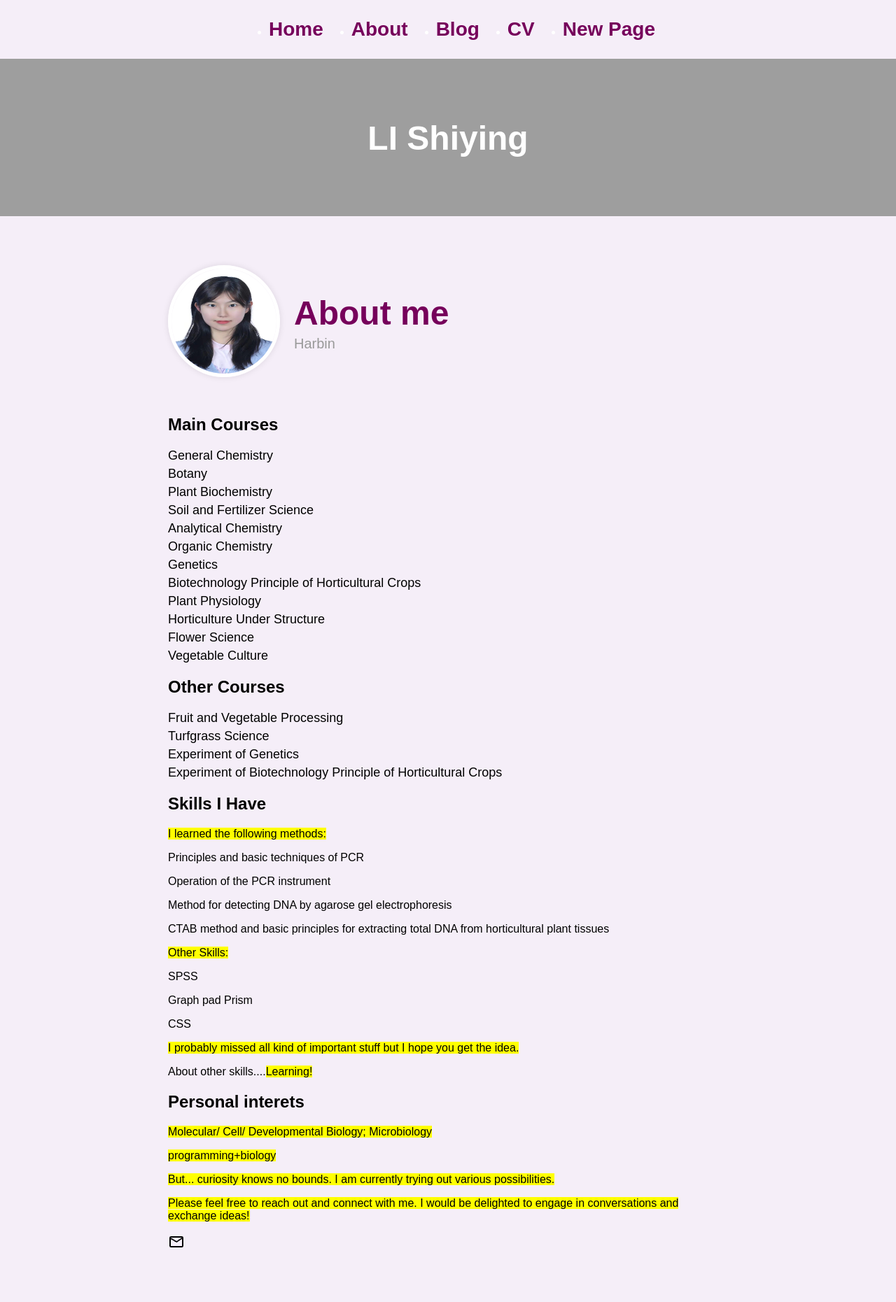
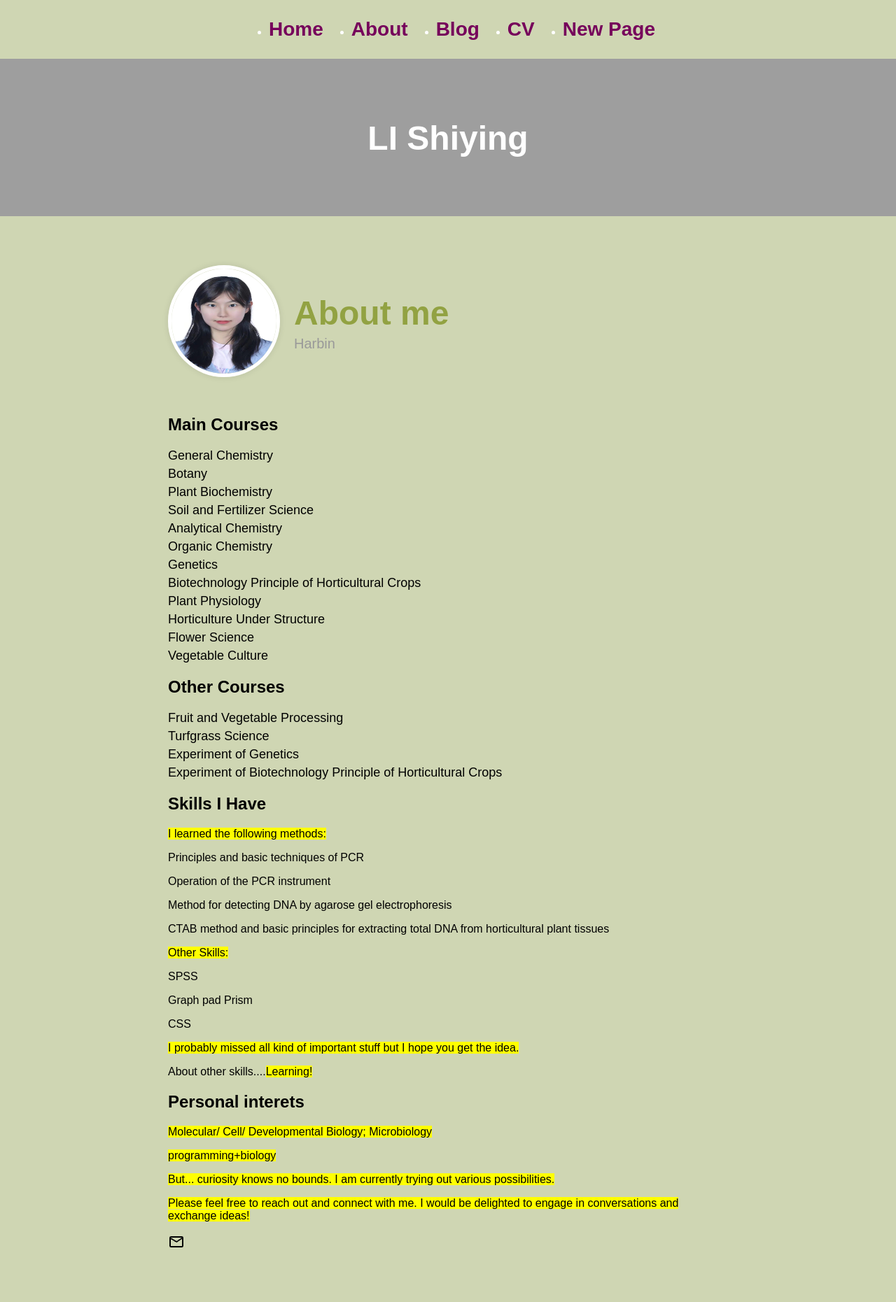
Before and after one commit to yuzuru1104/yuzuru1104.github.io, a Jekyll site: the page about.html, which Jekyll copies as it is, in a window 1280 px wide. Shown: the whole page at 70% size. Built offline with Jekyll 4.4.1, drawn with Linux system fonts in a browser that asks for light colours; some web fonts are replaced.

Commit message:
Update about.css

```diff
--- a/css/about.css
+++ b/css/about.css
@@ -1,7 +1,7 @@
 
 /* Global Styles */
 body {
-    background-color: #F5EEF8;
+    background-color: #cfd6b3;
     margin: 0;
     padding: 0;
 }
@@ -34,7 +34,7 @@ body {
 .profile h1 {
     margin: 0;
     font-size: 48px;
-    color: #76005b;
+    color: #92a242;
 }
 
 .profile p {
```
